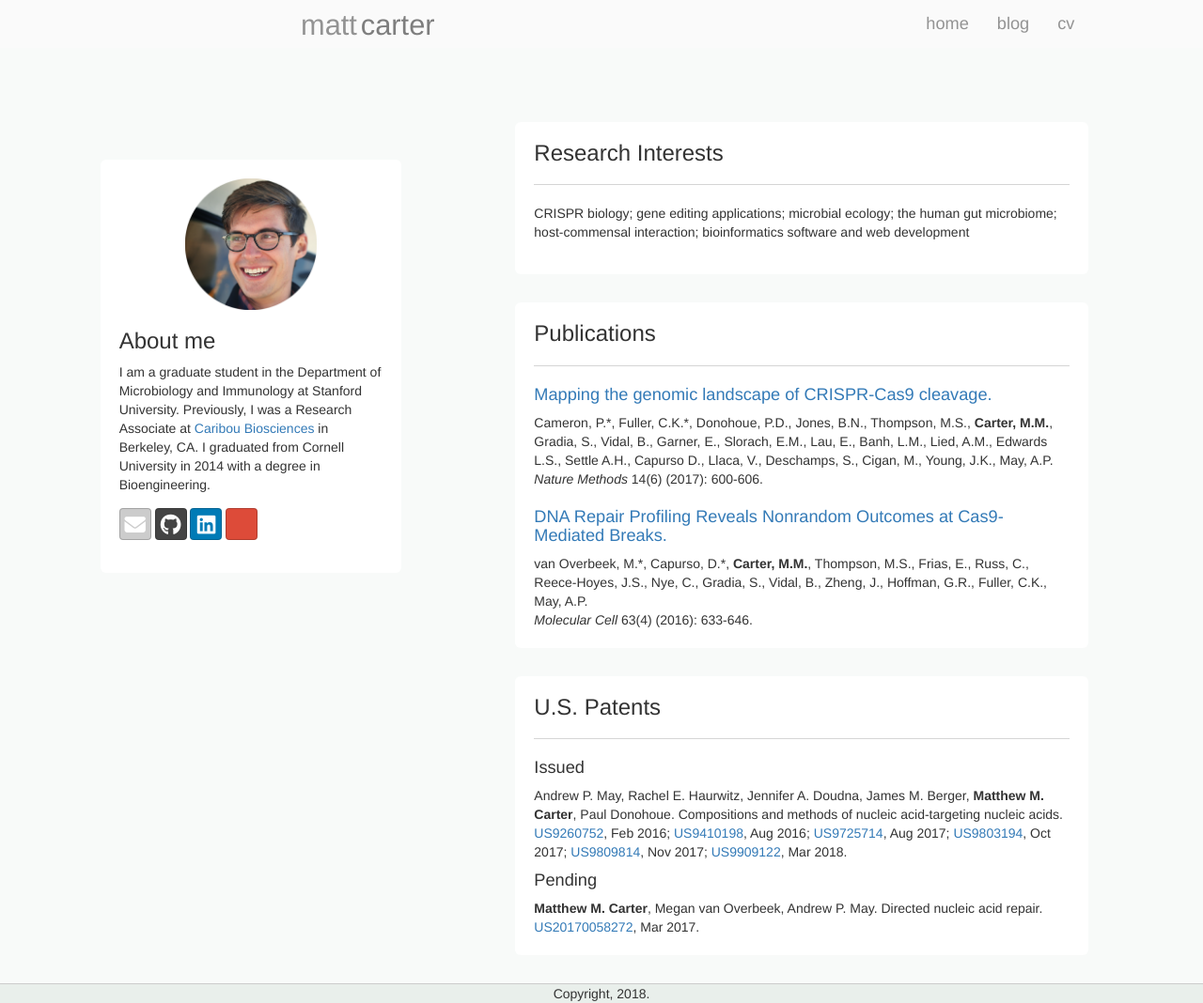
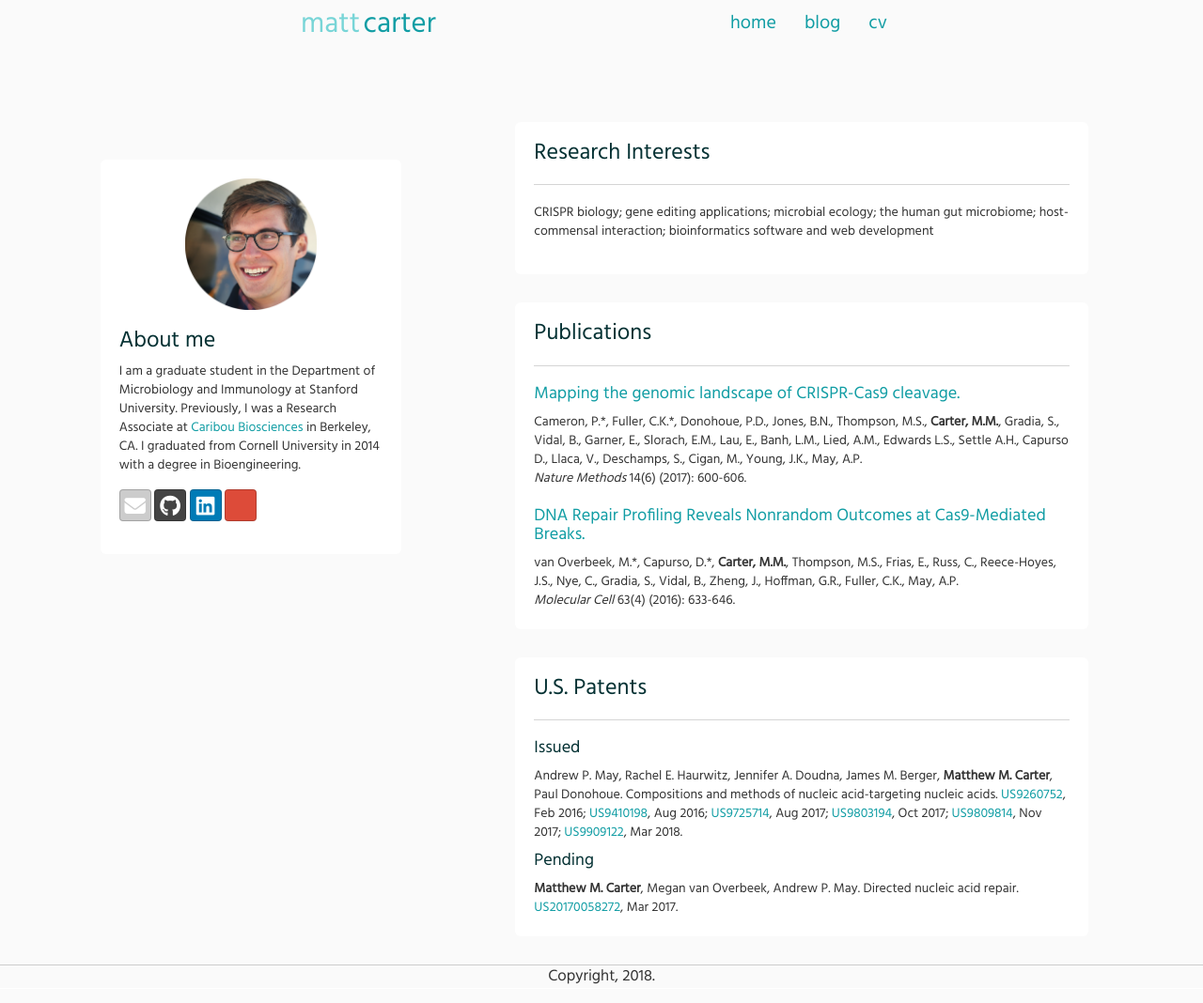
Before and after one commit to matt-cart/website, a Flask app: page / in a window 1280 px wide. Shown: the whole page at 94% size. Run offline with Flask 2, Linux system fonts and the light colour scheme; some libraries are stand-ins or nearby versions.

Commit message:
Additions to style.css plus re-organization.

```diff
--- a/website/static/css/style.css
+++ b/website/static/css/style.css
@@ -1,19 +1,26 @@
-/* --------  Layout  ----------- */
+/* ------- Global adjustments ------- */
 html, body, .container {height:100%;}
 
-body {
-    padding-top:50px;
+body {padding-top:50px;}
+
+p {font-size:1.2em;}
+
+blockquote {font-size:0.85em;}
+
+ol, ul {font-size:1.1em;}
+
+h1, h2, h3, h4, h5, h6 {
+    color:#043133;
 }
 
-#content {
-    background-color:rgba(233, 239, 235, 0.3);
-    min-height:100%;
+code, pre {
+    font-family: 'Monaco', monospace;
 }
 
-#footer {
-    background-color:rgba(233, 239, 235);
-    border-top: 1px solid #ccc;
-    margin-bottom:0px;
+pre {font-size:0.86em;}
+
+h1, h2, h3, h4, h5, h6, p, a{
+    font-family: 'Hind', sans-serif;
 }
 
 a:hover,
@@ -23,56 +30,81 @@ a:active {
     text-decoration: none;
 }
 
+a {color:#119DA4;}
 
-/* --------  Navbar  -----------  */
+a:hover {color:#043133;}
+
+
+
+/* --------  Navbar and Footer  -----------  */
 .navbar-header {margin-top:5px; padding-left:0px;}
 
 .navbar-default .navbar-nav > li > a {
     font-size:1.3em;
-    color:#939393;
+    color:#119DA4;
 }
 
 .navbar-default .navbar-nav > li > a:hover,
 .navbar-default .navbar-nav > li > a:focus {
-    background-color:#f1f1f1;
-    color:#939393;
+    background-color:#e1e1e1;
+    color:#043133;
 }
-
-.navbar-default {
-    background-color: rgba(250, 250, 250);
-    border-color: rgba(250, 250, 250);
-}
-
-#first-name {color:#939393; font-size:2.2em;}
-
-#last-name {color:#7e7e7e; font-size:2.2em;}
 
 #name-link:hover {text-decoration: none;}
 
 #right-nav {
-    margin-right:8.333%;
-    padding-right:30px;
+    margin-right:25.333%;
+    padding-right:12px;
+}
+
+/*#first-name {color:#939393; font-size:2.2em;}*/
+#first-name {color:#78D5D7; font-size:2.2em;}
+
+/*#last-name {color:#7e7e7e; font-size:2.2em;}*/
+#last-name {color:#119DA4; font-size:2.2em;}
+
+#footer {
+    background-color:#FAFAFA;
+    border-top: 1px solid #ccc;
+    margin-bottom:0px;
+}
+
+.navbar-default {
+    background-color: #fafafa;
+    border-color: #fafafa;
 }
 
 
-/* --------  Home Page  -----------  */
-.home-page-link:hover,
-.home-page-link:visited,
-.home-page-link:active {
-    color:#000;
+
+/* -------- Blog Home Page ------------- */
+#all-posts {
+    position:relative;
+    float:left;
+    height:100%;
 }
 
-.home-page-link {color:#7e7e7e;}
+#tag-section {
+    position:fixed;
+    float:right;
+    height:100%;
+    right:8.3333%;
+    margin-right:0px;
+}
 
-#jumbotron-me {margin-top:120px; padding:20px; position:fixed; float:left;}
+
+
+/* --------  Home Page  -----------  */
+#jumbotron-me {
+    margin-top:120px;
+    padding:20px;
+    position:fixed;
+    float:left;}
 
 #right-jumbos {position:relative;}
 
-.jumbotron {background: #fff;}
-
-.jumbotron > p {font-size:1em;}
-
-.jumbotron-posts {padding:20px !important; margin-top:0px !important;}
+.jumbotron-posts {padding:20px !important;
+    margin-top:0px !important;
+}
 
 #mugshot {max-width: 50%; margin-left:25%}
 
@@ -110,6 +142,7 @@ a:active {
 }
 
 
+
 /* --------  Custom styling  -----------  */
 
 .color-grey {color:#777;}
@@ -122,13 +155,7 @@ a:active {
 
 .blog-post {margin-bottom:20px; margin-top:90px}
 
-.codehilitetable {
-    width:100%;
-}
-
-pre {
-    font-size:0.86em;
-}
+.codehilitetable {width:100%;}
 
 div.linenodiv > pre {
     padding-right:5px;
@@ -136,14 +163,17 @@ div.linenodiv > pre {
     text-align: right;
 }
 
-.tag-button {
-    margin-right:7px;
+.tag-button {margin-right:7px;}
+
+.tag-link {margin-left:5px;}
+
+.post-content {background-color:#fefefe;}
+
+.jumbotron {background: #ffffff;}
+
+.jumbotron > p {font-size:1em;}
+
+#content {
+    background-color:#fafafa;
+    min-height:100%;
 }
-
-.tag-link {
-    margin-left:5px;
-}
-
-.post-content {
-    background-color:#fff;
-}
```
